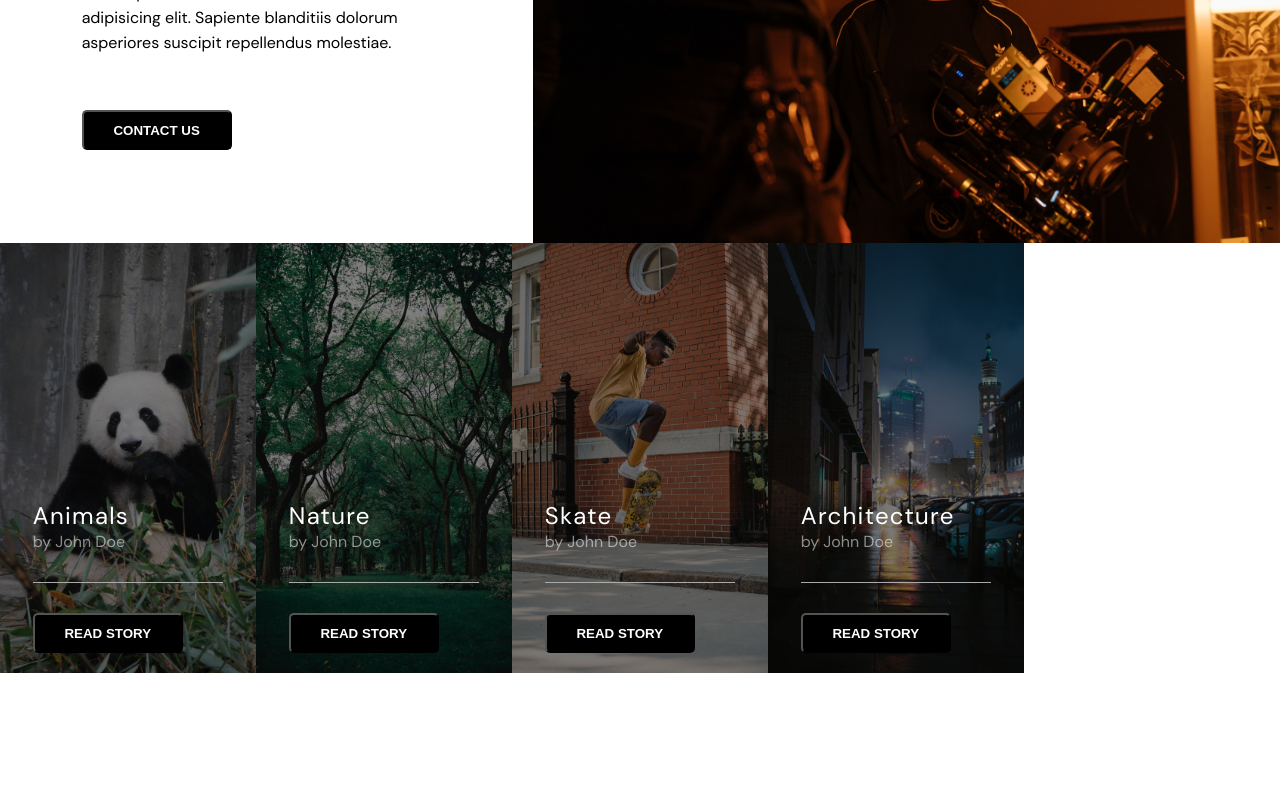
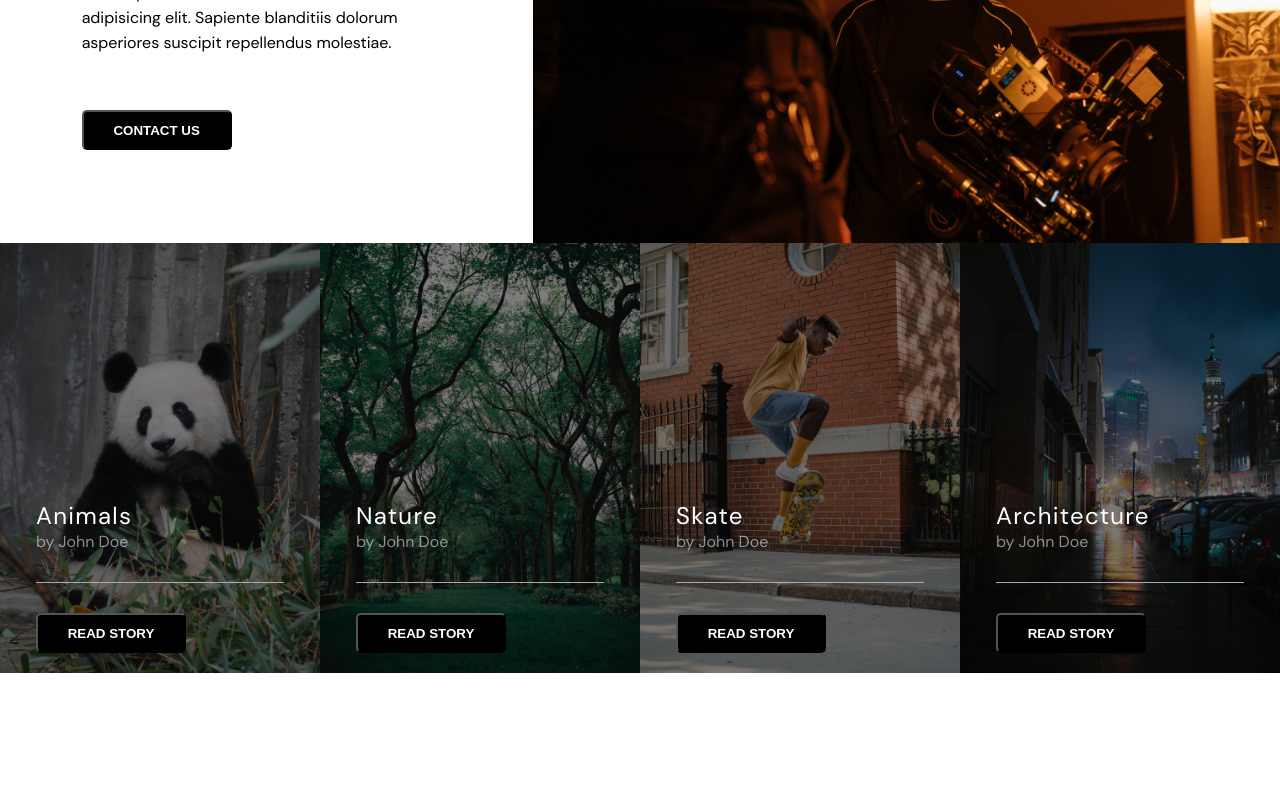
Before and after one commit to Paragua48596/photostudio, a React (Create React App) app: page / in a window 1280 px wide. Shown: the part 1429-2229 px from the top of the page. Built offline with nearby package versions, Linux system fonts and the light colour scheme.

Commit message:
Explicitamos estilo de .flex que solo se debe aplicar al .flex hijo de .features

```diff
--- a/src/assets/styles/App.css
+++ b/src/assets/styles/App.css
@@ -487,7 +487,7 @@ footer .flex {
   align-items: center;
 }
 
-.flex {
+.features .flex {
   width: 80%;
   display: flex;
   justify-content: space-around;
```
